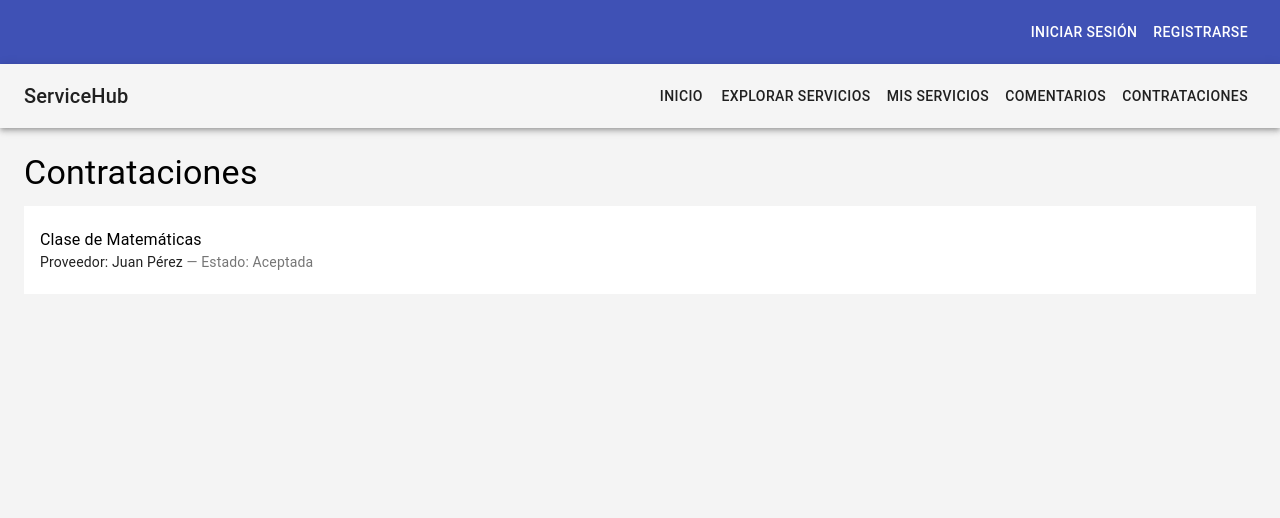
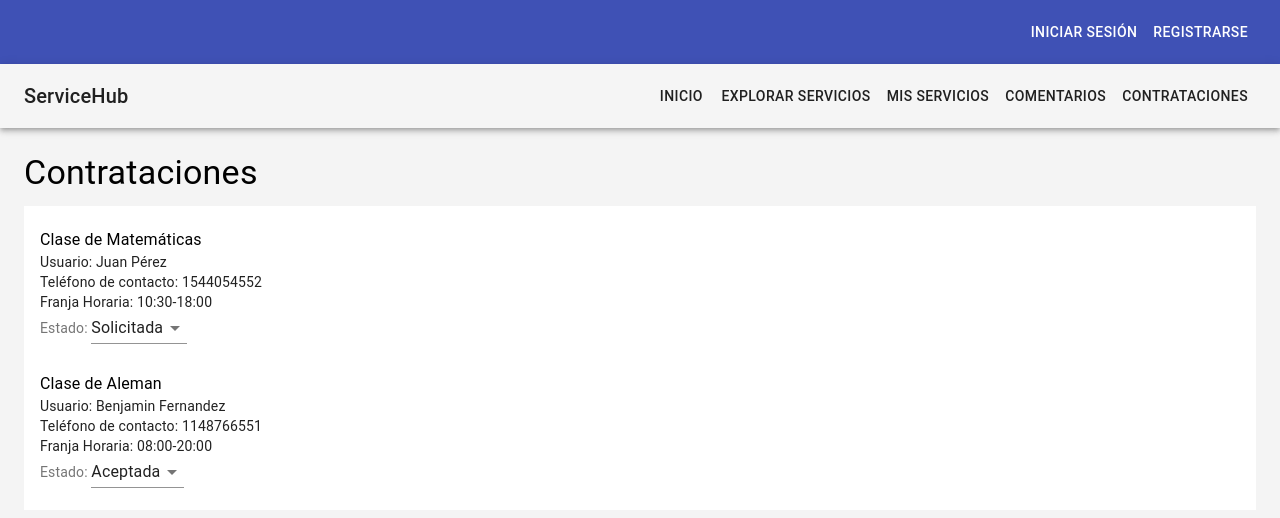
Before and after one commit to fedeferreyra98/brainify, a React (Create React App) app in the folder service-hub/: page /contrataciones in a window 1280 px wide. Shown: the top 518 px of the page. Built offline with nearby package versions, Linux system fonts and the light colour scheme.

Commit message:
Agregue funcionalidades en "Contrataciones"

```diff
--- a/service-hub/src/Paginas/Contrataciones.js
+++ b/service-hub/src/Paginas/Contrataciones.js
@@ -1,5 +1,5 @@
-import React from 'react';
-import {AppBar, Toolbar, Button, Container, Typography, List, ListItem, ListItemText } from '@material-ui/core';
+import React, { useState } from 'react';
+import { AppBar, Toolbar, Button, Container, Typography, List, ListItem, ListItemText, Select, MenuItem } from '@material-ui/core';
 import { makeStyles } from '@material-ui/core/styles';
 import { Link } from 'react-router-dom';
 
@@ -39,6 +39,38 @@ const useStyles = makeStyles((theme) => ({
 function Contrataciones() {
   const classes = useStyles();
 
+  // Estado inicial para las contrataciones
+  const [contrataciones, setContrataciones] = useState([
+    {
+      id: 1,
+      servicio: 'Clase de Matemáticas',
+      usuario: 'Juan Pérez',
+      numeroTelefonico: '1544054552',
+      horarioContacto: '10:30-18:00',
+      estado: 'solicitada'
+    },
+    {
+      id: 2,
+      servicio: 'Clase de Aleman',
+      usuario: 'Benjamin Fernandez',
+      numeroTelefonico: '1148766551',
+      horarioContacto: '08:00-20:00',
+      estado: 'aceptada'
+    },
+    // ... puedes agregar más contrataciones iniciales si lo deseas
+  ]);
+
+  // Función para cambiar el estado de una contratación
+  const handleEstadoChange = (id, nuevoEstado) => {
+    const updatedContrataciones = contrataciones.map(contratacion => {
+      if (contratacion.id === id) {
+        return { ...contratacion, estado: nuevoEstado };
+      }
+      return contratacion;
+    });
+    setContrataciones(updatedContrataciones);
+  };
+
   return (
     <div>
       <AppBar position="static">
@@ -63,21 +95,33 @@ function Contrataciones() {
           Contrataciones
         </Typography>
         <List className={classes.list}>
-          {/* Ejemplo de contratación */}
-          <ListItem alignItems='flex-start'>
-            <ListItemText
-              primary='Clase de Matemáticas'
+          {contrataciones.map(contratacion => (
+            <ListItem key={contratacion.id} alignItems='flex-start'>
+              <ListItemText
+              primary={contratacion.servicio}
               secondary={
                 <React.Fragment>
                   <Typography component='span' variant='body2' color='textPrimary'>
-                    Proveedor: Juan Pérez
+                    Usuario: {contratacion.usuario} <br />
+                    Teléfono de contacto: {contratacion.numeroTelefonico} <br />
+                    Franja Horaria: {contratacion.horarioContacto}
                   </Typography>
-                  {' — Estado: Aceptada'}
+                  <br />
+                  {'Estado: '}
+                  <Select
+                    value={contratacion.estado}
+                    onChange={(e) => handleEstadoChange(contratacion.id, e.target.value)}
+                  >
+                    <MenuItem value="solicitada">Solicitada</MenuItem>
+                    <MenuItem value="aceptada">Aceptada</MenuItem>
+                    <MenuItem value="finalizada">Finalizada</MenuItem>
+                  </Select>
                 </React.Fragment>
               }
             />
-          </ListItem>
-          {/* Puedes agregar más contrataciones de la misma manera */}
+            </ListItem>
+
+          ))}
         </List>
       </Container>
     </div>
--- a/service-hub/src/Paginas/ExplorarServicios.js
+++ b/service-hub/src/Paginas/ExplorarServicios.js
@@ -44,7 +44,7 @@ function ExplorarServicios() {
   const classes = useStyles();
 
   //Estados lista de servicios y filtrada
-  const [servicios, setServicios] = useState([
+  const [servicios] = useState([
     { id: 1, nombre: 'Clase de Matemáticas', proveedor: 'Juan Pérez', categoria: 'tutorias', tipo: 'individual', frecuencia: 'única', duracion: '1 hora', costo: '$2000' },
     { id: 2, nombre: 'Clase de Fisica', proveedor: 'Juana Maria', categoria: 'tutorias', tipo: 'grupal', frecuencia: 'semanal', duracion: '1 hora', costo: '$3000' },
     { id: 3, nombre: 'Clase de Quimica', proveedor: 'Daniel Castillo', categoria: 'tutorias', tipo: 'individual', frecuencia: 'semanal', duracion: '1 hora', costo: '$3500' },
```
